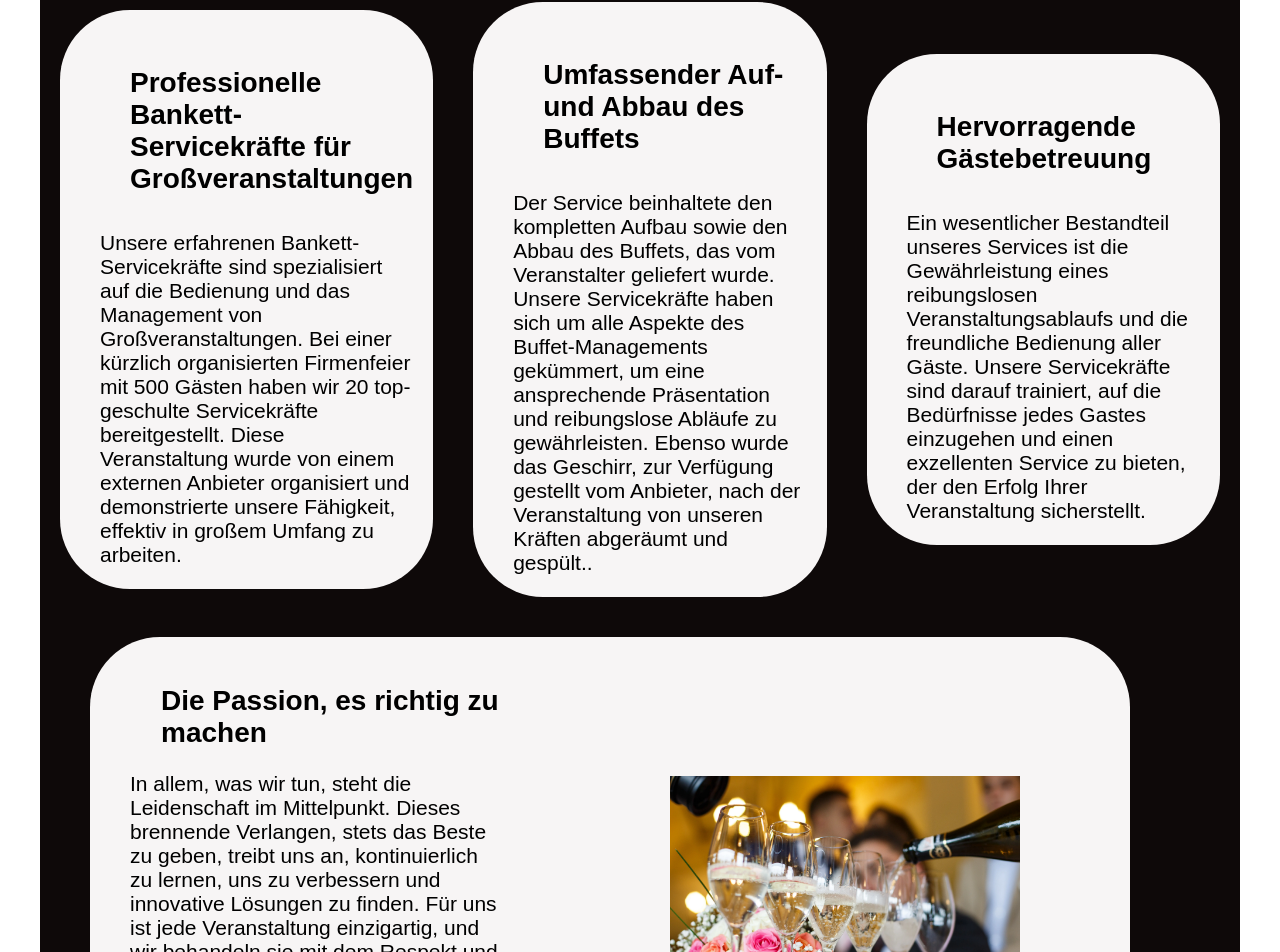
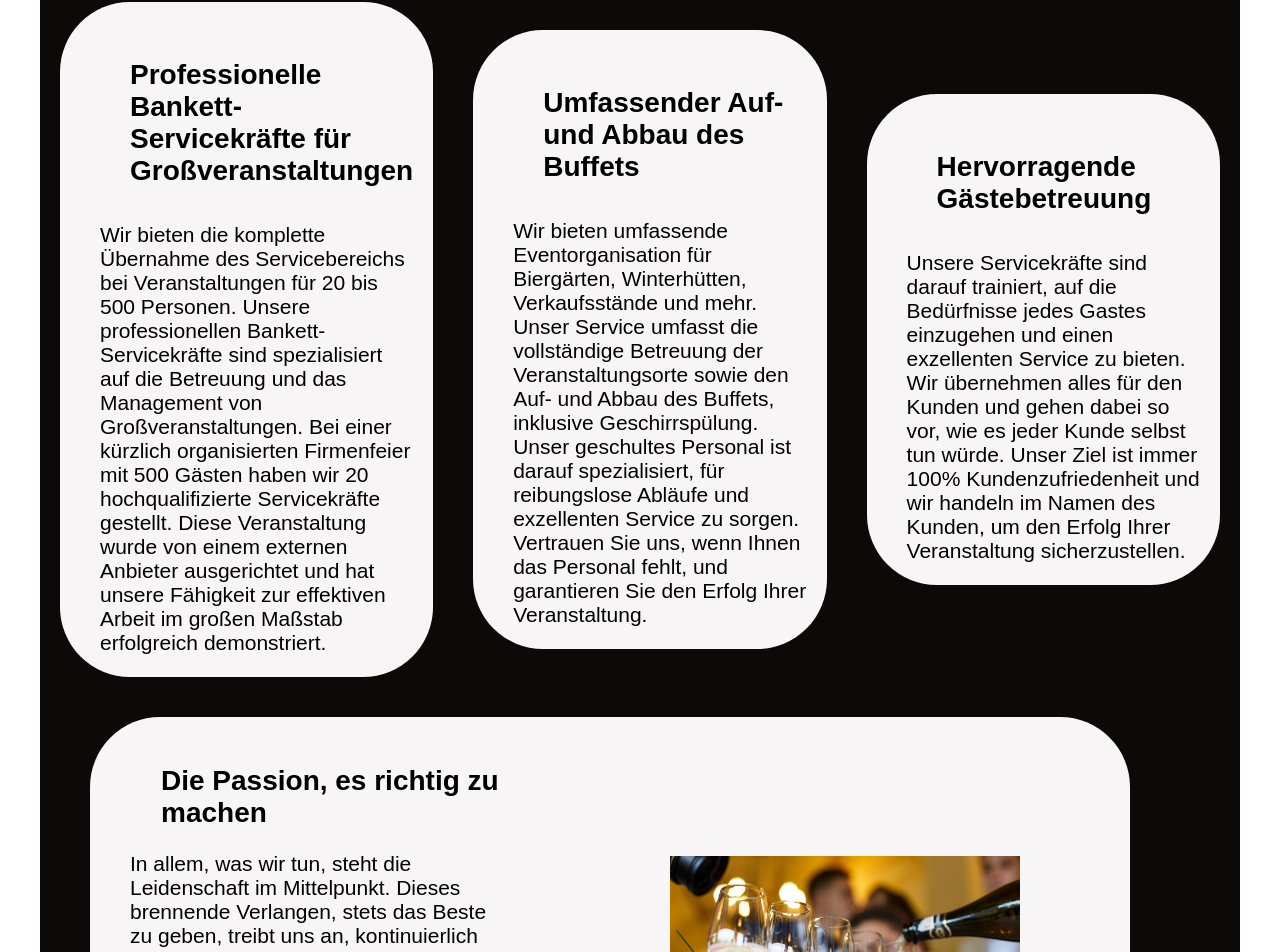
Before and after one commit to herzog92/it, a React (Create React App) app: page /services in a window 1280 px wide. Shown: the part 1419-2371 px from the top of the page. Built offline with nearby package versions, Linux system fonts and the light colour scheme.

Commit message:
Premier commit

```diff
--- a/src/Services.js
+++ b/src/Services.js
@@ -26,15 +26,15 @@ function Service() {
             <div className="section white-section">
                 <div className="box">
                     <h4 className="titre2">Professionelle Bankett-Servicekräfte für Großveranstaltungen</h4>
-                    <p className="texte">Unsere erfahrenen Bankett-Servicekräfte sind spezialisiert auf die Bedienung und das Management von Großveranstaltungen. Bei einer kürzlich organisierten Firmenfeier mit 500 Gästen haben wir 20 top-geschulte Servicekräfte bereitgestellt. Diese Veranstaltung wurde von einem externen Anbieter organisiert und demonstrierte unsere Fähigkeit, effektiv in großem Umfang zu arbeiten.</p>
+                    <p className="texte">Wir bieten die komplette Übernahme des Servicebereichs bei Veranstaltungen für 20 bis 500 Personen. Unsere professionellen Bankett-Servicekräfte sind spezialisiert auf die Betreuung und das Management von Großveranstaltungen. Bei einer kürzlich organisierten Firmenfeier mit 500 Gästen haben wir 20 hochqualifizierte Servicekräfte gestellt. Diese Veranstaltung wurde von einem externen Anbieter ausgerichtet und hat unsere Fähigkeit zur effektiven Arbeit im großen Maßstab erfolgreich demonstriert.</p>
                 </div>
                 <div className="box">
                     <h4 className="titre3">Umfassender Auf- und Abbau des Buffets</h4>
-                    <p className="texte">Der Service beinhaltete den kompletten Aufbau sowie den Abbau des Buffets, das vom Veranstalter geliefert wurde. Unsere Servicekräfte haben sich um alle Aspekte des Buffet-Managements gekümmert, um eine ansprechende Präsentation und reibungslose Abläufe zu gewährleisten. Ebenso wurde das Geschirr, zur Verfügung gestellt vom Anbieter, nach der Veranstaltung von unseren Kräften abgeräumt und gespült..</p>
+                    <p className="texte">Wir bieten umfassende Eventorganisation für Biergärten, Winterhütten, Verkaufsstände und mehr. Unser Service umfasst die vollständige Betreuung der Veranstaltungsorte sowie den Auf- und Abbau des Buffets, inklusive Geschirrspülung. Unser geschultes Personal ist darauf spezialisiert, für reibungslose Abläufe und exzellenten Service zu sorgen. Vertrauen Sie uns, wenn Ihnen das Personal fehlt, und garantieren Sie den Erfolg Ihrer Veranstaltung.</p>
                 </div>
                 <div className="box">
                     <h4 className="titre4">Hervorragende Gästebetreuung</h4>
-                    <p className="texte">Ein wesentlicher Bestandteil unseres Services ist die Gewährleistung eines reibungslosen Veranstaltungsablaufs und die freundliche Bedienung aller Gäste. Unsere Servicekräfte sind darauf trainiert, auf die Bedürfnisse jedes Gastes einzugehen und einen exzellenten Service zu bieten, der den Erfolg Ihrer Veranstaltung sicherstellt.</p>
+                    <p className="texte">Unsere Servicekräfte sind darauf trainiert, auf die Bedürfnisse jedes Gastes einzugehen und einen exzellenten Service zu bieten. Wir übernehmen alles für den Kunden und gehen dabei so vor, wie es jeder Kunde selbst tun würde. Unser Ziel ist immer 100% Kundenzufriedenheit und wir handeln im Namen des Kunden, um den Erfolg Ihrer Veranstaltung sicherzustellen.</p>
                 </div>
             </div>
 
```
